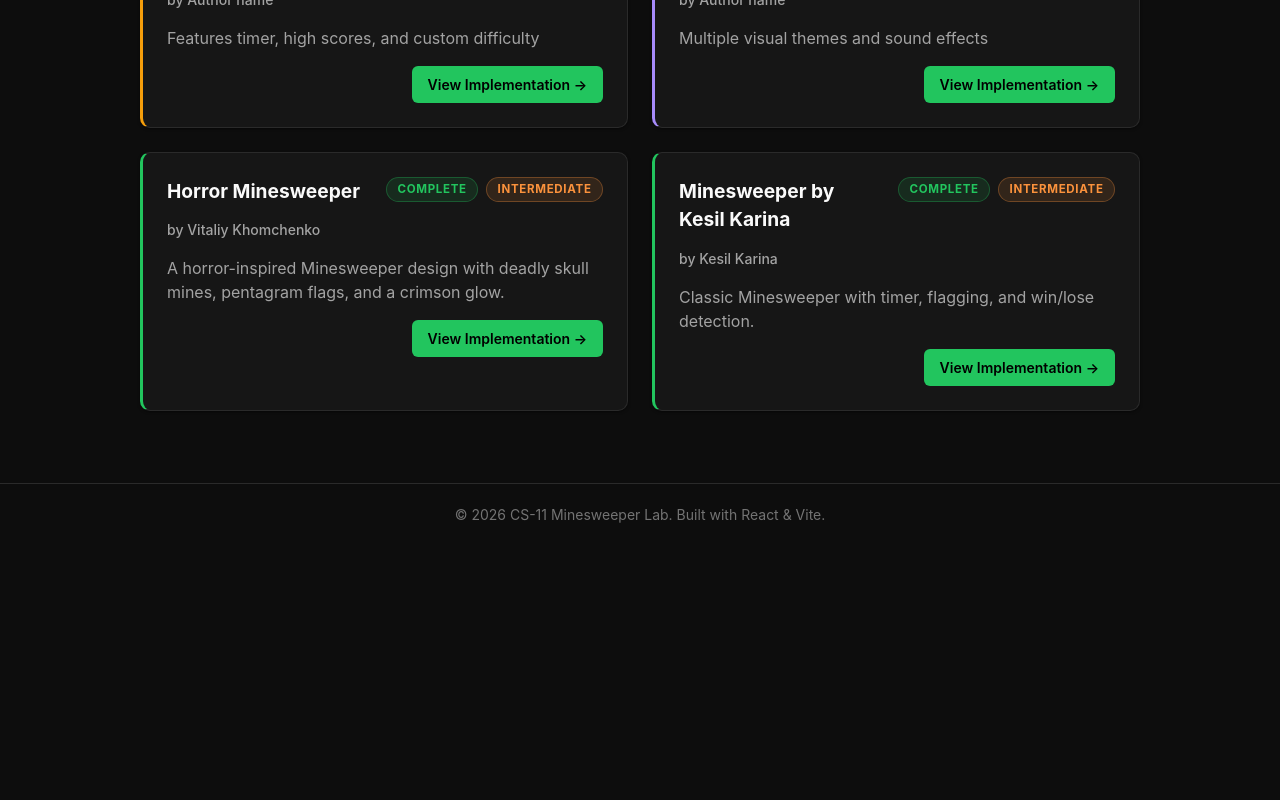
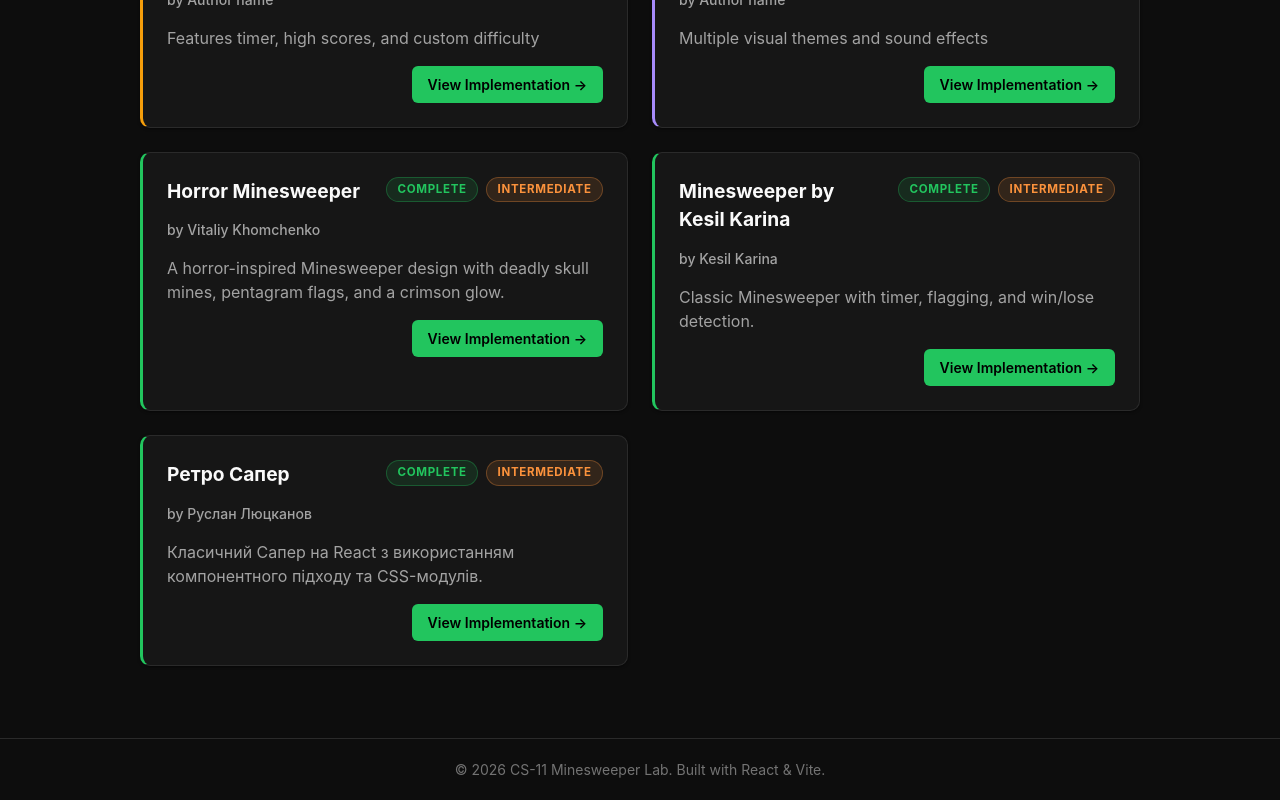
Before and after one commit to cs1-web-course-2026/cs11-minesweeper-react-2026, a React (Vite) app: page /game in a window 1280 px wide. Shown: the part 801-1601 px from the top of the page. Before the commit the page ends 1346 px from the top, so only its background shows below. Built offline with nearby package versions, Linux system fonts and the light colour scheme.

Commit message:
feat: migrate minesweeper to react components

```diff
--- a/src/App.jsx
+++ b/src/App.jsx
@@ -5,7 +5,8 @@ import About from './pages/About'
 import Game from './pages/Game'
 import MockGame from './pages/MockGame'
 import KhomchenkoVitaliy from './pages/KhomchenkoVitaliy'
-import KesilKarina from './pages/KesilKarina';
+import KesilKarina from './pages/KesilKarina'
+import LiutskanovRuslanGame from './pages/LiutskanovRuslan';
 
 function App() {
   return (
@@ -17,6 +18,7 @@ function App() {
         <Route path="mock-game" element={<MockGame />} />
         <Route path="khomchenko-vitaliy" element={<KhomchenkoVitaliy />} />
         <Route path="kesil-karina" element={<KesilKarina />} />
+        <Route path="liutskanov-ruslan" element={<LiutskanovRuslanGame />} />
       </Route>
     </Routes>
   )
--- a/src/pages/Game/index.jsx
+++ b/src/pages/Game/index.jsx
@@ -64,7 +64,7 @@ function Game() {
       title: "Horror Minesweeper",
       description: "A horror-inspired Minesweeper design with deadly skull mines, pentagram flags, and a crimson glow.",
       author: "Vitaliy Khomchenko",
-      link: "/khomchenko-vitaliy",
+      link: "khomchenko-vitaliy",
       difficulty: "Intermediate",
       status: "Complete"
     },
@@ -73,7 +73,16 @@ function Game() {
       title: "Minesweeper by Kesil Karina",
       description: "Classic Minesweeper with timer, flagging, and win/lose detection.",
       author: "Kesil Karina",
-      link: "/kesil-karina",
+      link: "kesil-karina",
+      difficulty: "Intermediate",
+      status: "Complete"
+    },
+    {
+      id: 7,
+      title: "Ретро Сапер",
+      description: "Класичний Сапер на React з використанням компонентного підходу та CSS-модулів.",
+      author: "Руслан Люцканов",
+      link: "liutskanov-ruslan",
       difficulty: "Intermediate",
       status: "Complete"
     }
@@ -119,7 +128,7 @@ function Game() {
                   View Implementation →
                 </a>
               ) : impl.link !== '#' ? (
-                <Link to={`/${impl.link}`} className={styles.linkBtn}>
+                <Link to={impl.link.startsWith('/') ? impl.link : `/${impl.link}`} className={styles.linkBtn}>
                   View Implementation →
                 </Link>
               ) : (
```
Also changed, not shown: src/pages/LiutskanovRuslan/Cell.jsx (added), src/pages/LiutskanovRuslan/Minesweeper.module.css (added), src/pages/LiutskanovRuslan/index.jsx (added).
